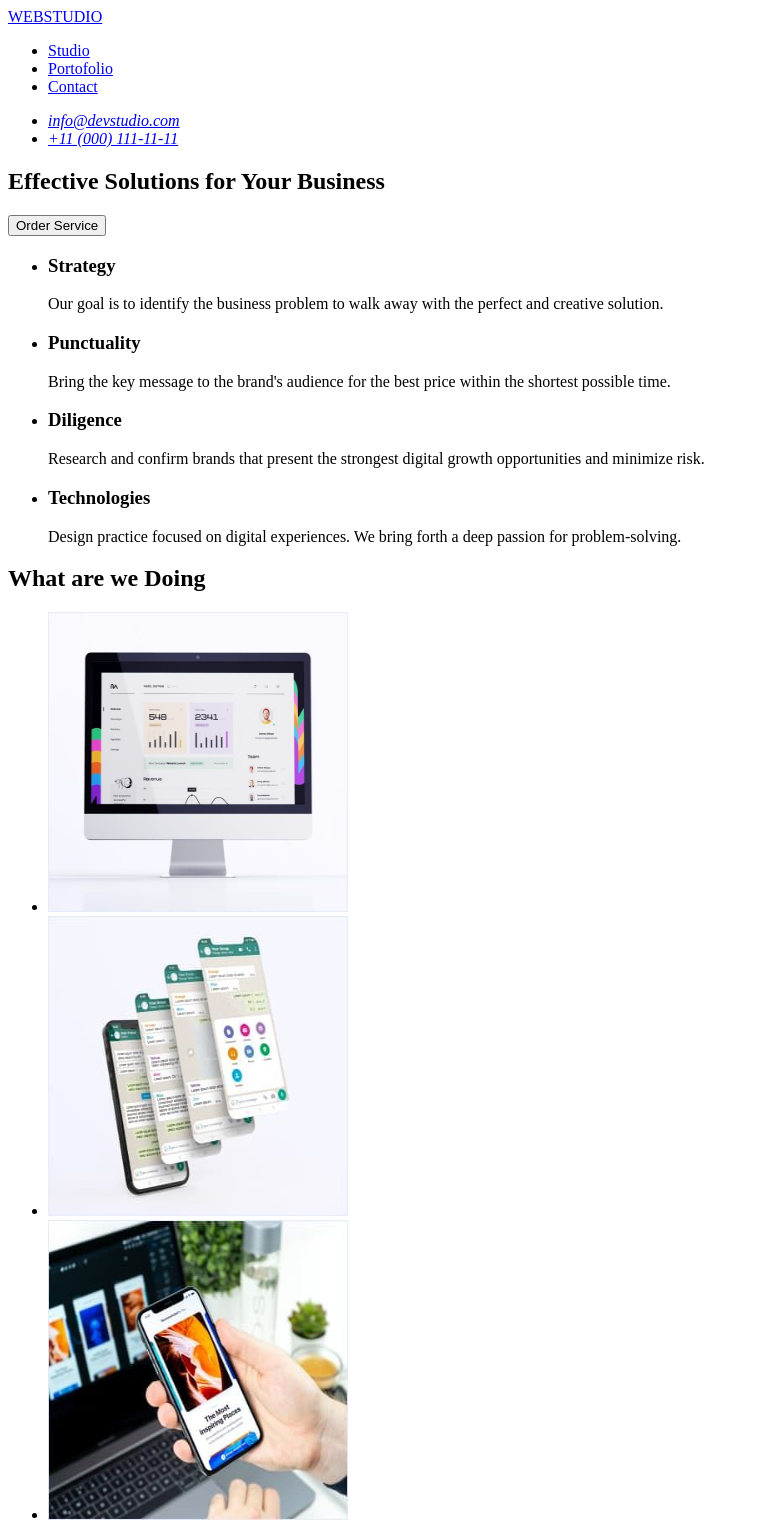
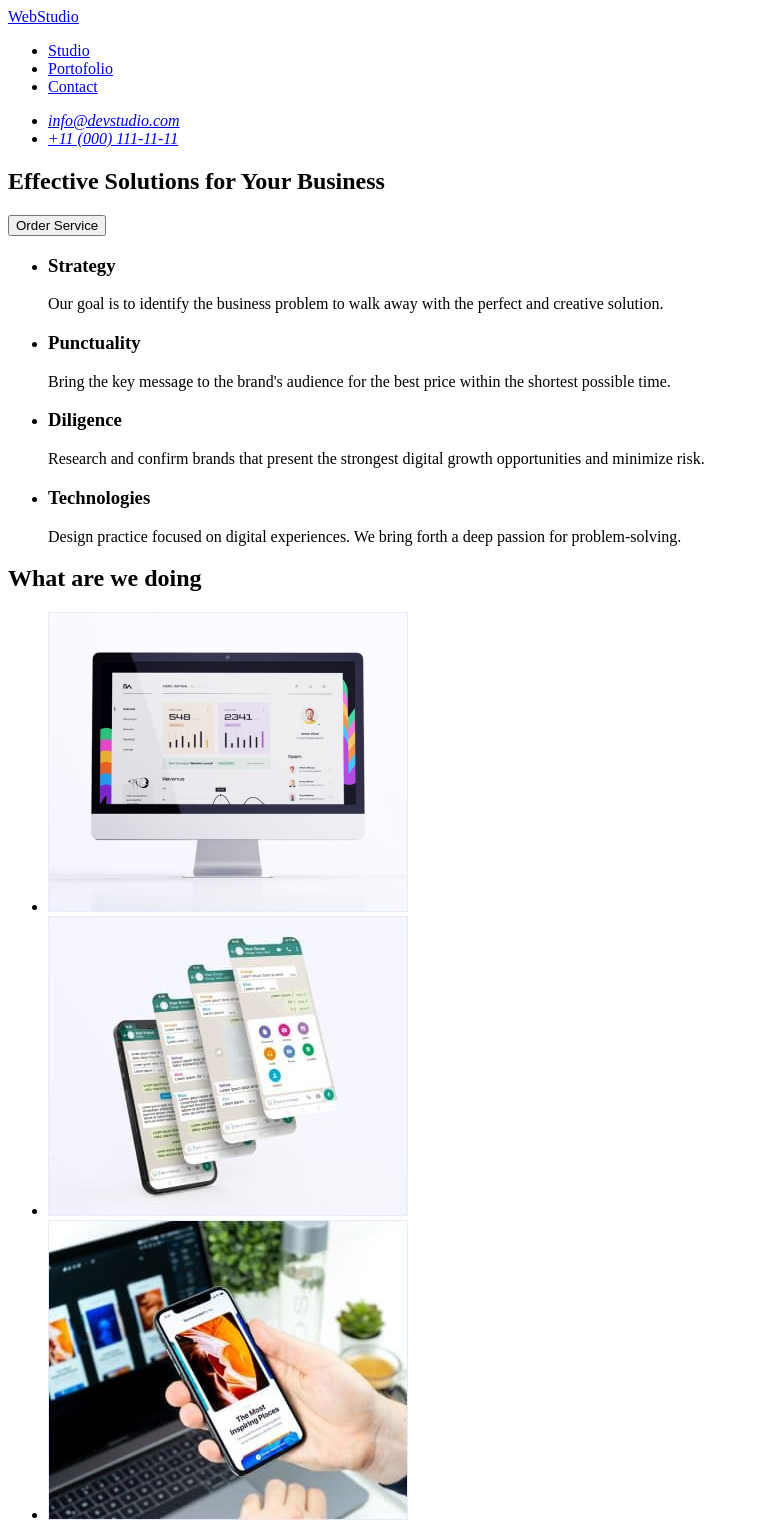
Before and after one commit to nata87/goit-markup-hw-01, a plain HTML site: page index.html in a window 1280 px wide. Shown: the top 1523 px of the page, without its empty margins (0-759 px from the left). Drawn offline with Linux system fonts and the light colour scheme.

Commit message:
Update index.html
footer fix

```diff
--- a/index.html
+++ b/index.html
@@ -7,12 +7,12 @@
   </head>
   <body>
     <header>
-      <a href="#"><span>WEB</span>STUDIO</a>
       <nav>
+      <a href="./index.html">WebStudio</a>
         <ul>
-          <li><a href="#studio">Studio</a></li>
-          <li><a href="#portofolio">Portofolio</a></li>
-          <li><a href="#contacts">Contact</a></li>
+          <li><a href="#Studio">Studio</a></li>
+          <li><a href="#Portofolio">Portofolio</a></li>
+          <li><a href="#Contacts">Contact</a></li>
         </ul>
       </nav>
       <address>
@@ -68,13 +68,13 @@
 
       <!--Section 3-->
       <section>
-        <h2>What are we Doing</h2>
+        <h2>What are we doing</h2>
         <ul>
           <li>
             <img
               src="./images/whatWeAreDoing/image.jpg"
               alt="DESKTOPE"
-              width="300"
+              width="360"
               height="300"
             />
           </li>
@@ -82,7 +82,7 @@
             <img
               src="./images/whatWeAreDoing/rectangle2.jpg"
               alt="MOBILE APPS"
-              width="300"
+              width="360"
               height="300"
             />
           </li>
@@ -90,7 +90,7 @@
             <img
               src="./images/whatWeAreDoing/rectangle1.jpg"
               alt="BACK UP"
-              width="300"
+              width="360"
               height="300"
             />
           </li>
@@ -145,7 +145,7 @@
     </section>
     </main>
     <footer>
-      <a href=""><span>WEB</span>STUDIO</a>
+      <a href="./index.html"><span>WEB</span>STUDIO</a>
       <p>
         Increase the flow of customers and sales for your business with digital
         marketing & growth solutions.
```
